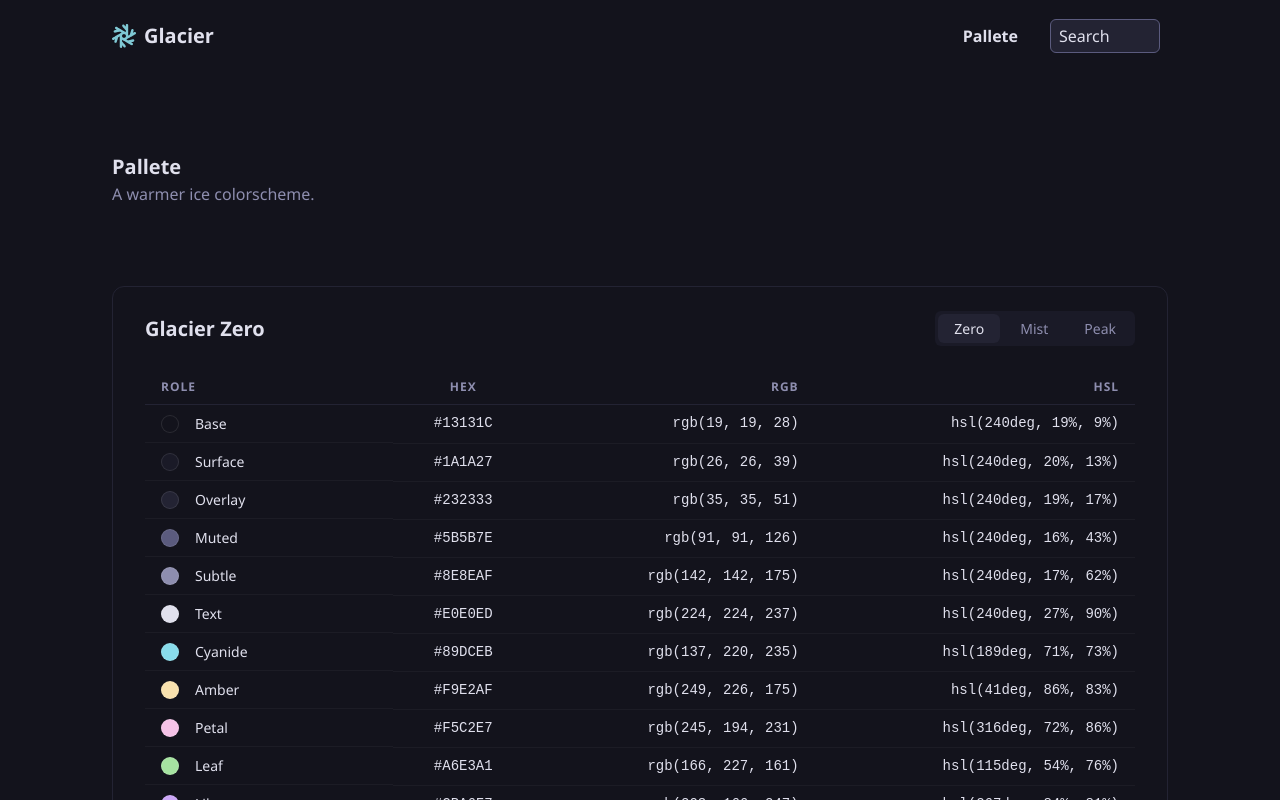
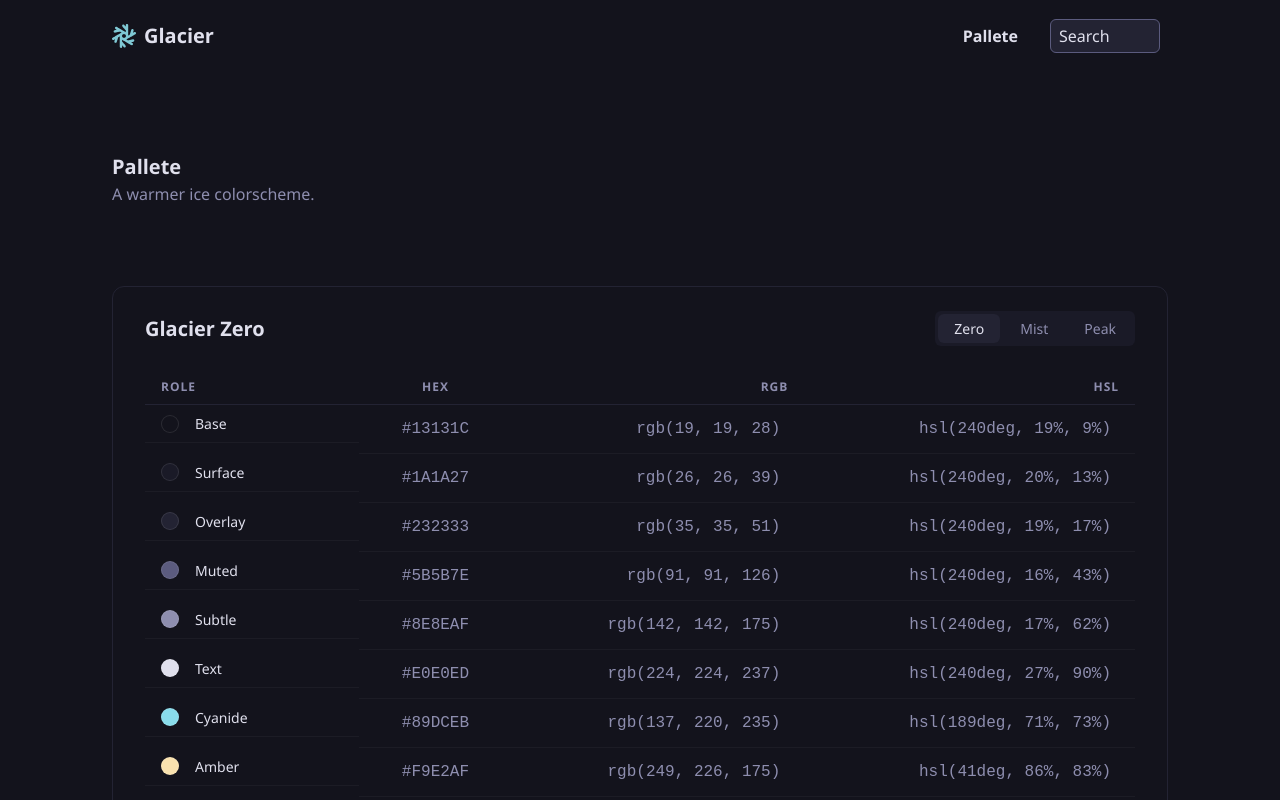
Before and after one commit to kuzanf3b/glacier, a Vue app: page /pallete in a window 1280 px wide. Shown: the top 800 px of the page. Built offline with nearby package versions, Linux system fonts and the light colour scheme.

Commit message:
feat: Add copyToClipboard function for if hovering the color can copied directly

```diff
--- a/src/components/Pallete.vue
+++ b/src/components/Pallete.vue
@@ -63,6 +63,22 @@ function hexToHsl(hex: string) {
 function toProperCase(str: string) {
     return str.replace(/\b\w/g, l => l.toUpperCase());
 }
+
+const copiedKey = ref<string | null>(null);
+let copiedTimeout: ReturnType<typeof setTimeout> | null = null;
+
+async function copyToClipboard(value: string, key: string) {
+    try {
+        await navigator.clipboard.writeText(value);
+        copiedKey.value = key;
+        if (copiedTimeout) clearTimeout(copiedTimeout);
+        copiedTimeout = setTimeout(() => {
+            copiedKey.value = null;
+        }, 1500);
+    } catch (err) {
+        console.error('Failed to copy:', err);
+    }
+}
 </script>
 
 <template>
@@ -97,9 +113,21 @@ function toProperCase(str: string) {
                             <span class="color-swatch" :style="{ backgroundColor: color.hex }"></span>
                             <span class="color-name">{{ color.label }}</span>
                         </td>
-                        <td class="col-hex">{{ color.hex }}</td>
-                        <td class="col-rgb">{{ color.rgb }}</td>
-                        <td class="col-hsl">{{ color.hsl }}</td>
+                        <td class="col-hex">
+                            <p class="copyable" @click="copyToClipboard(color.hex, color.key + '-hex')">
+                                {{ copiedKey === color.key + '-hex' ? 'Copied!' : color.hex }}
+                            </p>
+                        </td>
+                        <td class="col-rgb">
+                            <p class="copyable" @click="copyToClipboard(color.rgb, color.key + '-rgb')">
+                                {{ copiedKey === color.key + '-rgb' ? 'Copied!' : color.rgb }}
+                            </p>
+                        </td>
+                        <td class="col-hsl">
+                            <p class="copyable" @click="copyToClipboard(color.hsl, color.key + '-hsl')">
+                                {{ copiedKey === color.key + '-hsl' ? 'Copied!' : color.hsl }}
+                            </p>
+                        </td>
                     </tr>
                 </tbody>
             </table>
@@ -221,12 +249,26 @@ section {
                     text-align: center;
                 }
 
-                &.col-rgb {
+                &.col-rgb,
+                &.col-hsl {
                     text-align: right;
                 }
 
-                &.col-hsl {
-                    text-align: right;
+                .copyable {
+                    cursor: pointer;
+                    padding: $spacing-xs $spacing-sm;
+                    border-radius: $radius-md;
+                    transition: all $transition-fast;
+                    margin: 0;
+                    display: inline-block;
+
+                    &:hover {
+                        background-color: var(--color-overlay);
+                    }
+
+                    &:active {
+                        transform: scale(0.96);
+                    }
                 }
             }
         }
```
